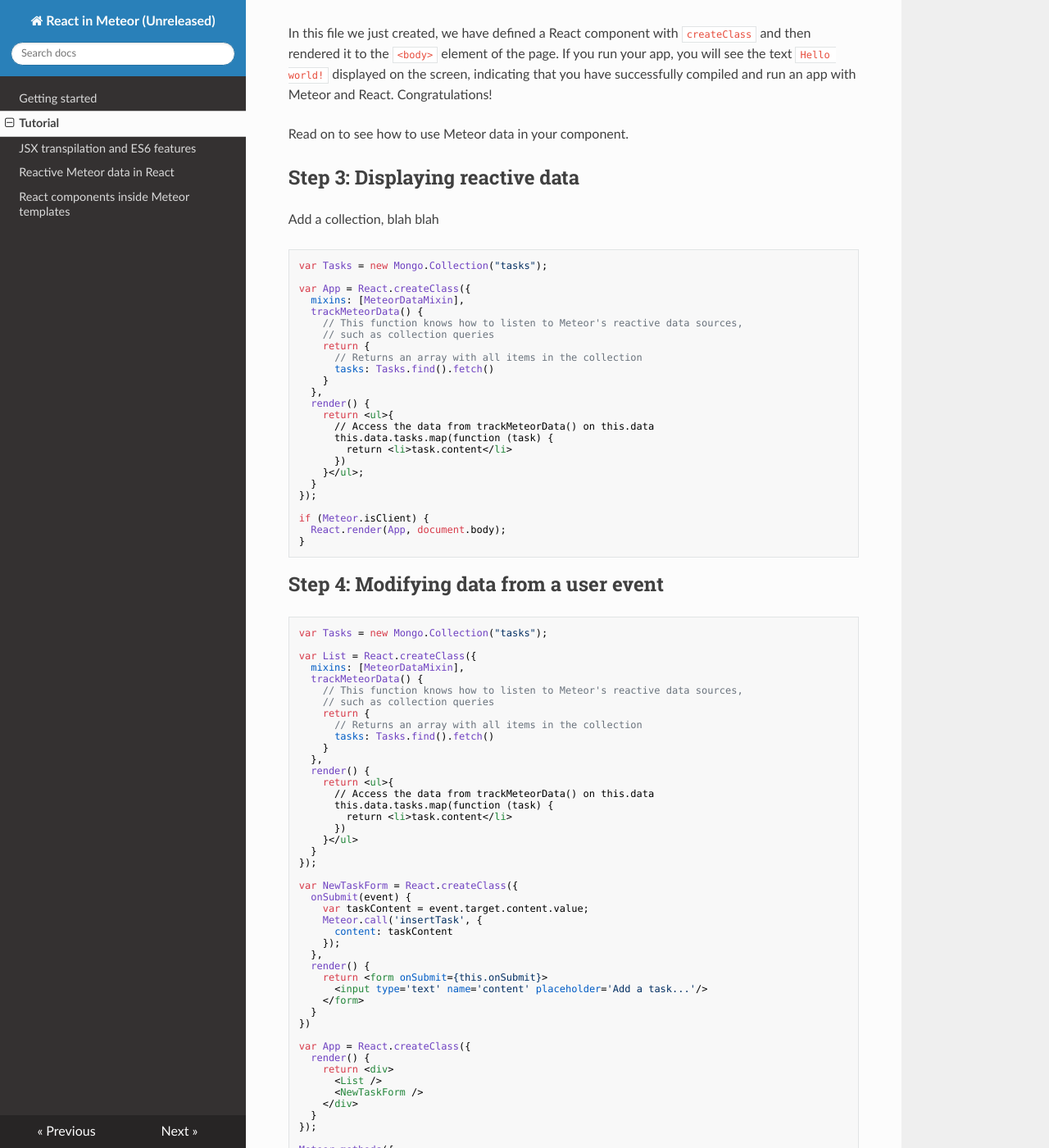
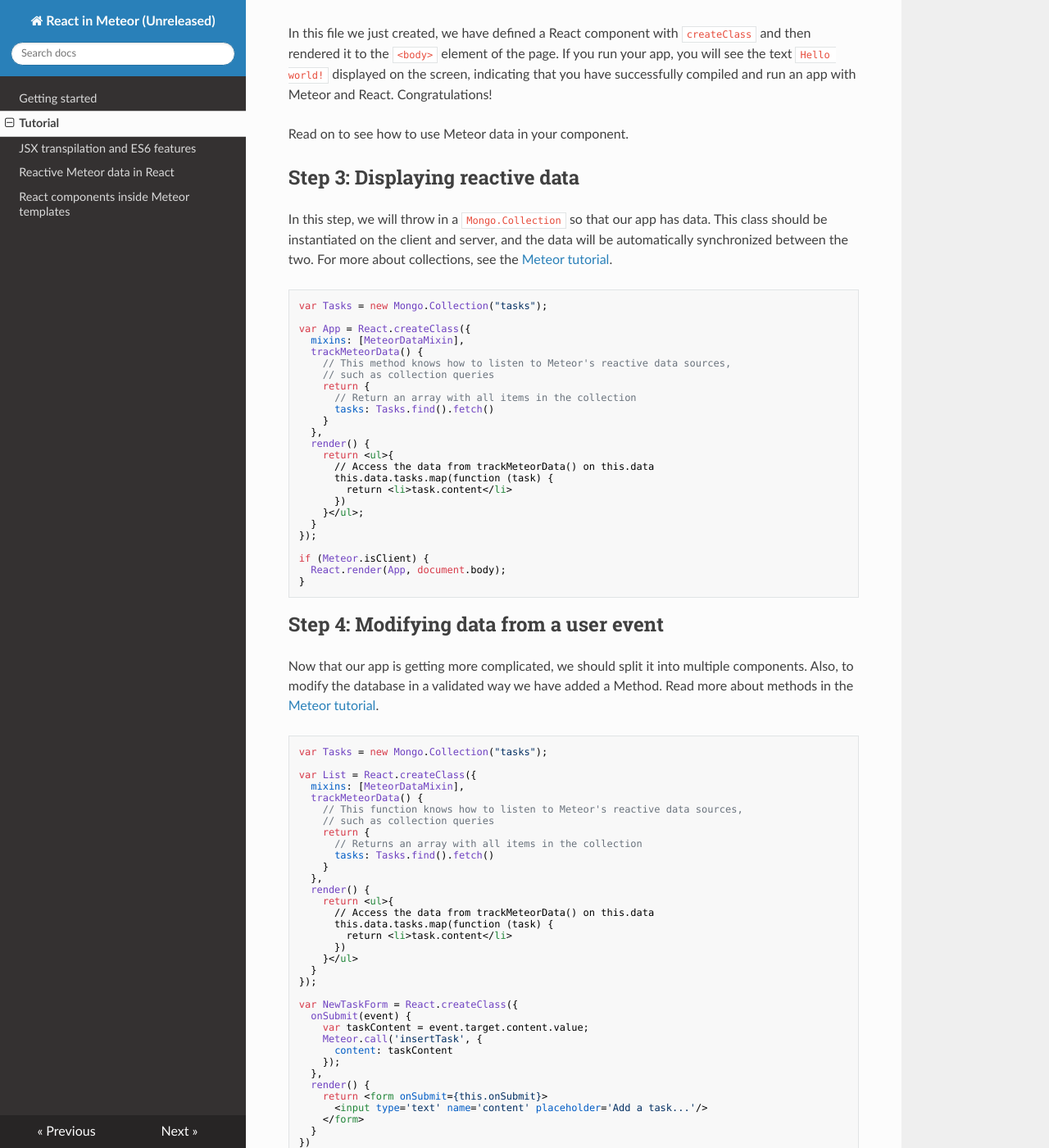
Before and after one commit to meteor/react-packages, an MkDocs documentation site: the page built from docs/tutorial.md, in a window 1280 px wide and 1400 px high, scrolled down 931 px. Shown: the whole window at 82% size. Built offline with MkDocs 1.6.1, drawn with Linux system fonts in a browser that asks for light colours; nearby versions of some CDN libraries; old or Windows-style settings are respelled for this version of MkDocs; some of the changed text lies outside the part shown.

Commit message:
Add some content

````diff
--- a/docs/tutorial.md
+++ b/docs/tutorial.md
@@ -40,7 +40,7 @@ Read on to see how to use Meteor data in your component.
 
 ## Step 3: Displaying reactive data
 
-Add a collection, blah blah
+In this step, we will throw in a `Mongo.Collection` so that our app has data. This class should be instantiated on the client and server, and the data will be automatically synchronized between the two. For more about collections, see the [Meteor tutorial](https://www.meteor.com/try/3).
 
 ```js
 var Tasks = new Mongo.Collection("tasks");
@@ -48,10 +48,10 @@ var Tasks = new Mongo.Collection("tasks");
 var App = React.createClass({
   mixins: [MeteorDataMixin],
   trackMeteorData() {
-    // This function knows how to listen to Meteor's reactive data sources,
+    // This method knows how to listen to Meteor's reactive data sources,
     // such as collection queries
     return {
-      // Returns an array with all items in the collection
+      // Return an array with all items in the collection
       tasks: Tasks.find().fetch()
     }
   },
@@ -71,6 +71,8 @@ if (Meteor.isClient) {
 ```
 
 ## Step 4: Modifying data from a user event
+
+Now that our app is getting more complicated, we should split it into multiple components. Also, to modify the database in a validated way we have added a Method. Read more about methods in the [Meteor tutorial](https://www.meteor.com/try/10).
 
 ```js
 var Tasks = new Mongo.Collection("tasks");
````
Also changed, not shown: other parts of docs/tutorial.md (+1 -1 lines).
